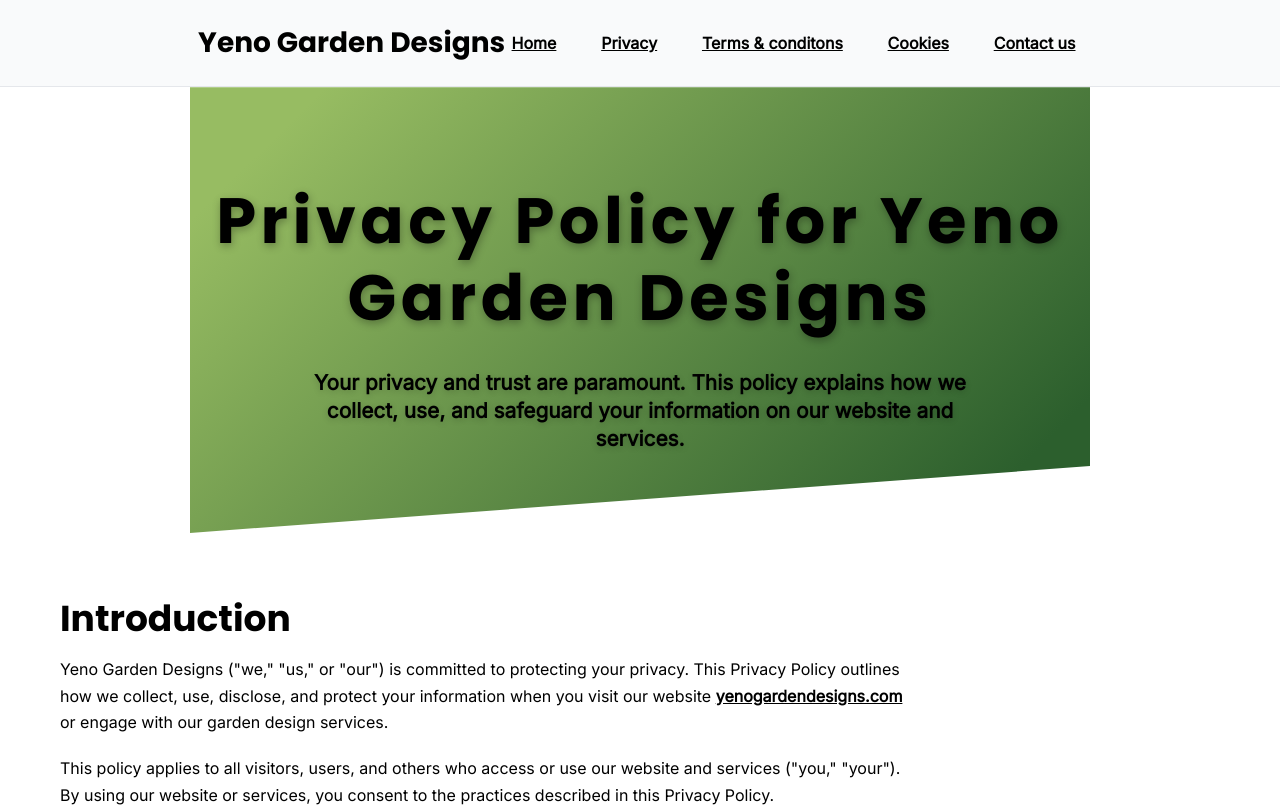
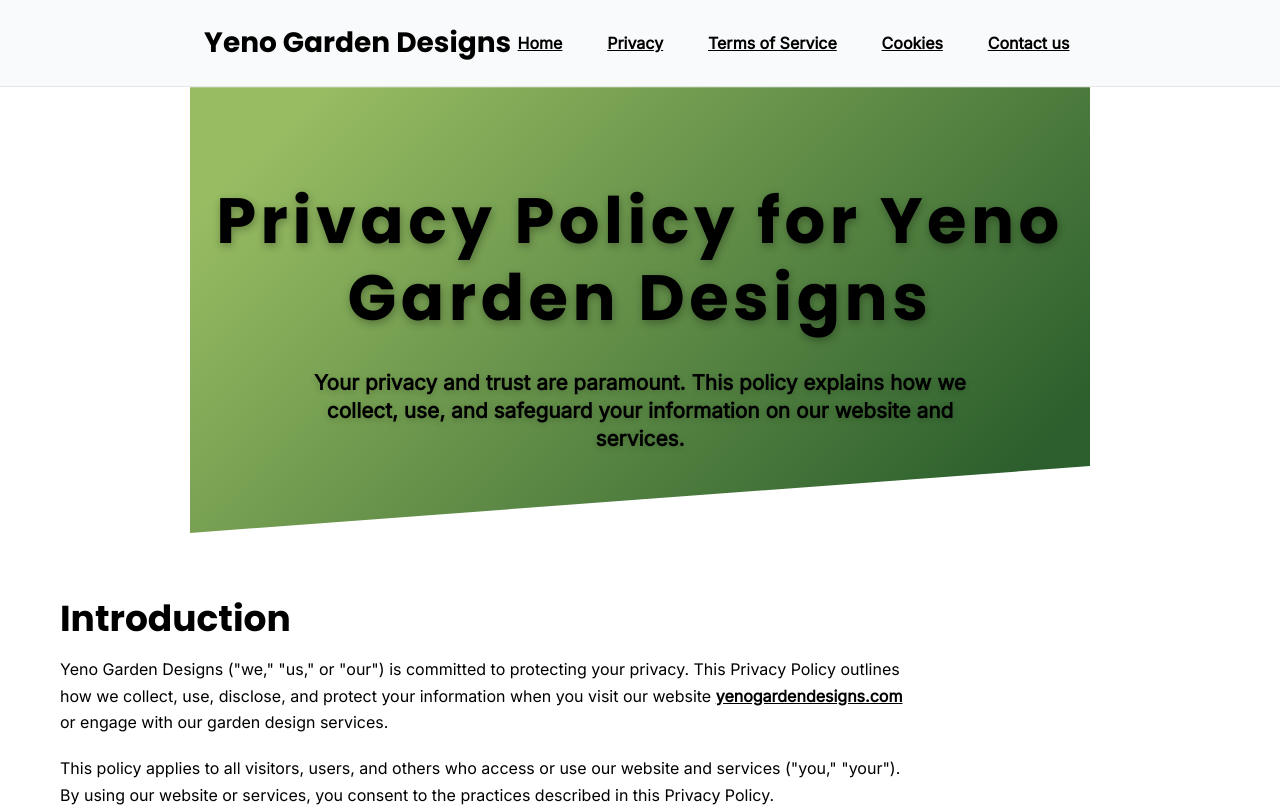
Before and after one commit to aryangautam05/Yeno-Garden-Designs-, a plain HTML site: page privacy.html in a window 1280 px wide. Shown: the top 811 px of the page. Drawn offline with Linux system fonts and the light colour scheme.

Commit message:
Update privacy.html

```diff
--- a/privacy.html
+++ b/privacy.html
@@ -222,7 +222,7 @@
       <div class="nav-links">
         <a href="index.html" tabindex="0">Home</a>
         <a href="privacy.html" tabindex="0" aria-current="page" >Privacy</a>
-        <a href="terms.html" tabindex="0">Terms & conditons</a>
+        <a href="terms.html" tabindex="0">Terms of Service</a>
         <a href="cookies.html"tabindex="0">Cookies</a>
         <a href="contact.html" tabindex="0">Contact us</a>
       </div>
```
